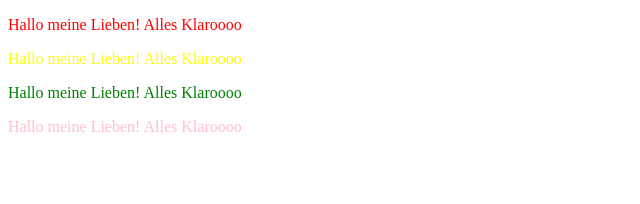
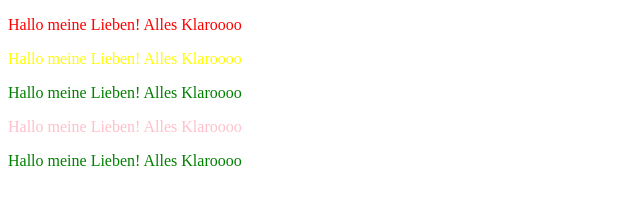
Before and after one commit to SEWS17/seProjekt, a plain HTML site: page test.html in a window 1280 px wide. Shown: the whole page, without its empty margins (0-640 px from the left). Drawn offline with Linux system fonts and the light colour scheme.

Commit message:
neue zeile grün

```diff
--- a/test.html
+++ b/test.html
@@ -11,6 +11,7 @@
      <p style="color:yellow;">Hallo meine Lieben! Alles Klaroooo</p>
      <p style="color:green;">Hallo meine Lieben! Alles Klaroooo</p>
      <p style="color:pink;">Hallo meine Lieben! Alles Klaroooo</p>
+     <p style="color:green;">Hallo meine Lieben! Alles Klaroooo</p>
 
   </body>
 </html>
```
